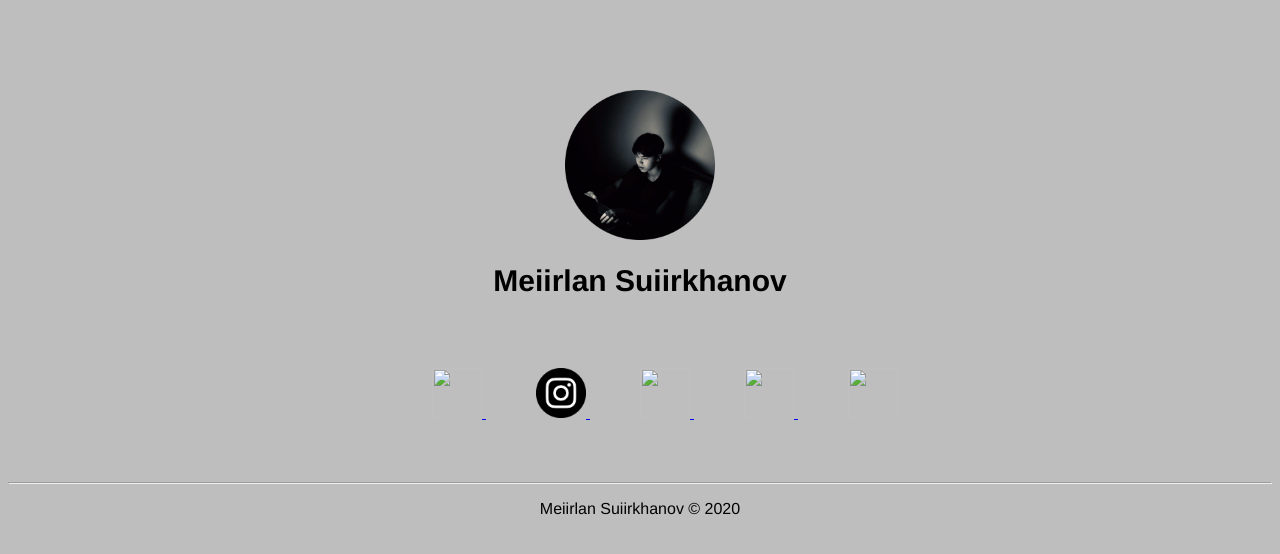
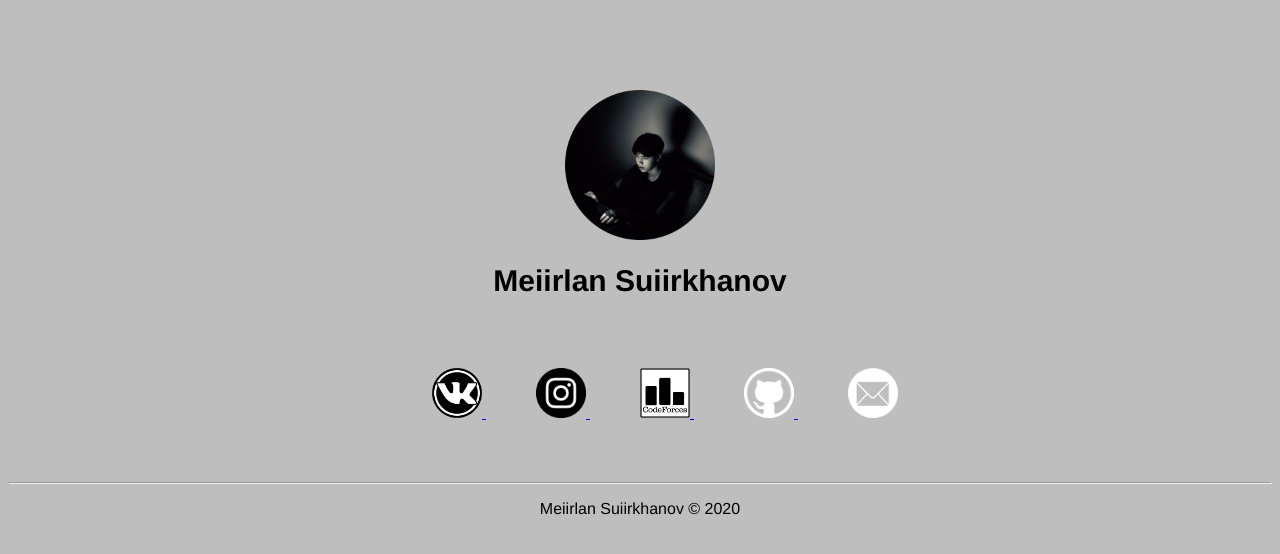
Before and after one commit to meyrlan/meyrlan.github.io, a plain HTML site: page index.html in a window 1280 px wide. Drawn offline with Linux system fonts and the light colour scheme; files whose address does not match are found by name.

Commit message:
Update index.html

```diff
--- a/index.html
+++ b/index.html
@@ -14,7 +14,7 @@
       <h1 style = "font-family:Helvetica;font-size:30px;font-style:bond"> Meiirlan Suiirkhanov </h1>
 
       <a href="https://vk.com/callmern">
-        <img id="icons" src="./photos/vk.png" alt="">
+        <img id="icons" src="./vk.png" alt="">
       </a>
 
       <a href="https://www.instagram.com/codenrap/">
@@ -22,15 +22,15 @@
       </a>
 
       <a href="http://codeforces.com/profile/ASAP_Mike">
-        <img id="icons" src="./photos/codeforces.png" alt="">
+        <img id="icons" src="./codeforces.png" alt="">
       </a>
 
       <a href="http://codeforces.com/profile/ASAP_Mike">
-        <img id="icons" src="./photos/github.png" alt="">
+        <img id="icons" src="./github.png" alt="">
       </a>
 
       <a href="mailto:meyrlansuirkhanov@gmail.com">
-        <img id="icons" src="./photos/mail.png" alt="">
+        <img id="icons" src="./mail.png" alt="">
       </a>
 
     </div>
```
